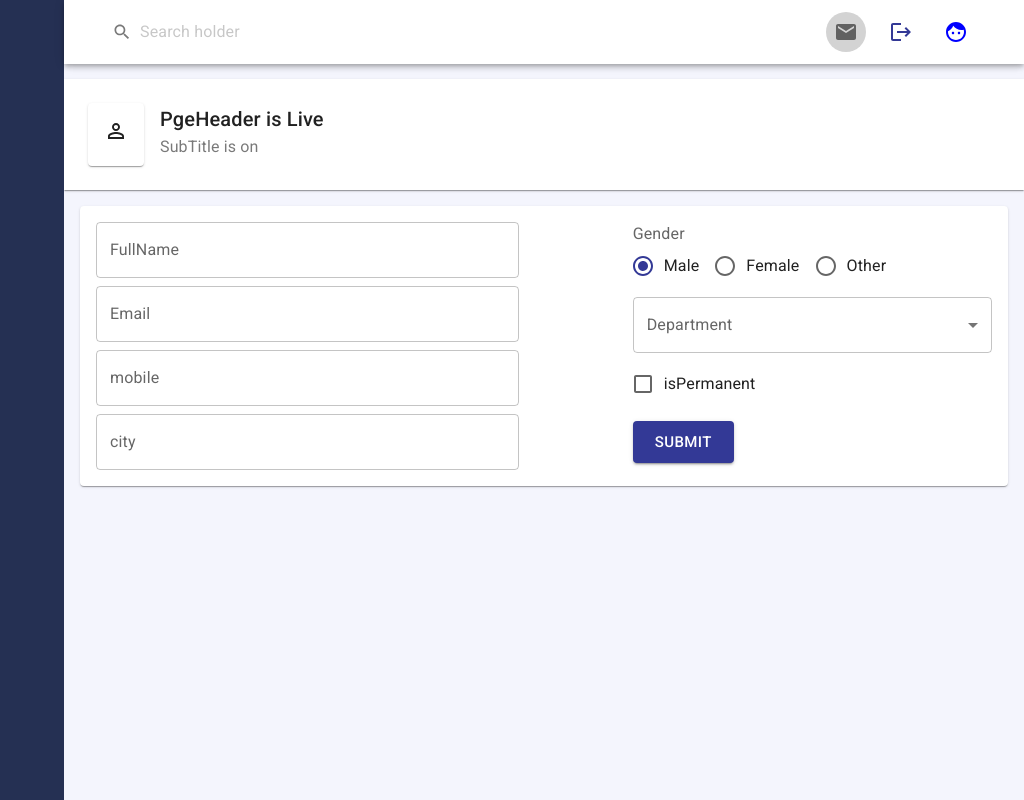
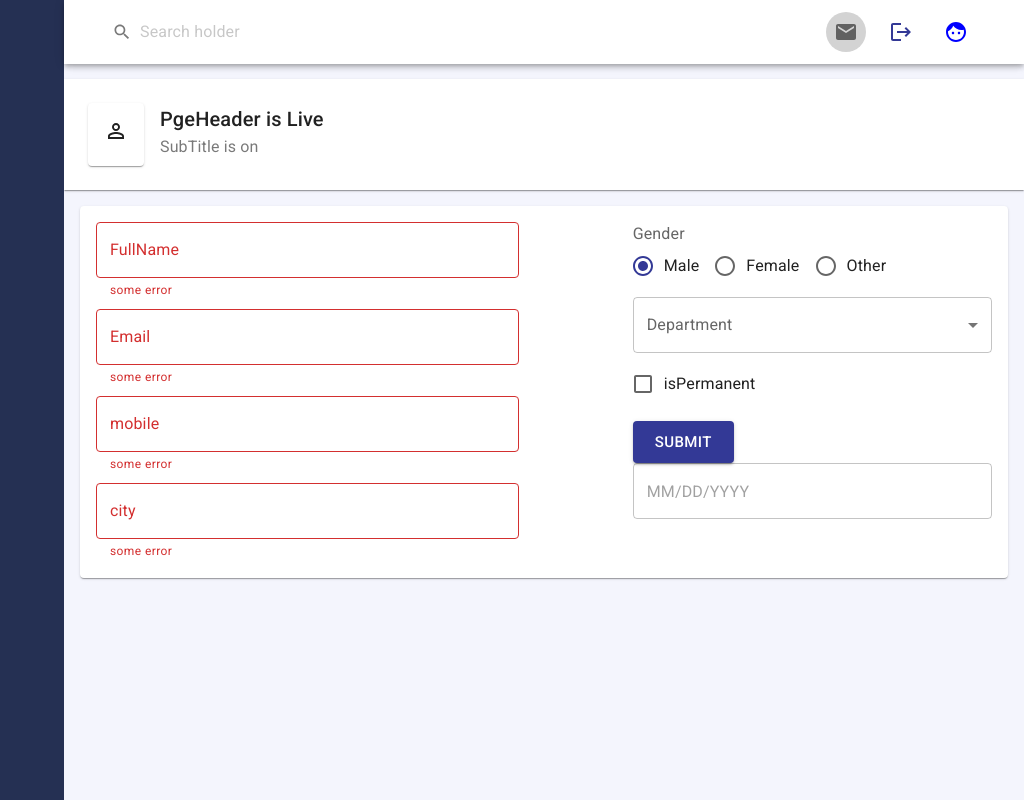
Before and after one commit to mehedihasan-swe/Reactjsweb, a React (Create React App) app in the folder admindashboard/: page / in a window 1280 px wide. Shown: the whole page, without its empty margins (256-1280 px from the left). Built offline with nearby package versions, Linux system fonts and the light colour scheme.

Commit message:
[Style][Feat] Added Calendar and install muiX datepicker

```diff
--- a/admindashboard/package.json
+++ b/admindashboard/package.json
@@ -10,9 +10,11 @@
     "@mui/lab": "^6.0.0-beta.26",
     "@mui/material": "^6.4.1",
     "@mui/styles": "^6.4.1",
+    "@mui/x-date-pickers": "^7.26.0",
     "@testing-library/jest-dom": "^5.17.0",
     "@testing-library/react": "^13.4.0",
     "@testing-library/user-event": "^13.5.0",
+    "dayjs": "^1.11.13",
     "jss": "^10.10.0",
     "react": "^19.0.0",
     "react-dom": "^19.0.0",
--- a/admindashboard/src/controls/Input.js
+++ b/admindashboard/src/controls/Input.js
@@ -12,6 +12,8 @@ export default function Input(props) {
                 label={label}
                 value={value}
                 onChange={onChange}
+                error
+                helperText="some error"
             />
 
         </>
--- a/admindashboard/src/pages/Employees/EmployeeForm.js
+++ b/admindashboard/src/pages/Employees/EmployeeForm.js
@@ -1,19 +1,21 @@
 
-import { Box,Grid2} from '@mui/material';
+import { Box, Grid2 } from '@mui/material';
 
 import Useform, { Form } from '../../components/Useform';
 import { Control } from '../../controls/control/Control';
 import *as EmployeeServices from '../../service/EmployeeServices';
+import { DatePicker, LocalizationProvider } from '@mui/x-date-pickers';
+import { AdapterDayjs } from '@mui/x-date-pickers/AdapterDayjs';
 
-const genderItems=[
+const genderItems = [
     {
-    id:'Male', title: 'Male'
+        id: 'Male', title: 'Male'
     },
     {
-     id:'Female', title: 'Female'
+        id: 'Female', title: 'Female'
     },
     {
-     id:'Other', title: 'Other'
+        id: 'Other', title: 'Other'
     }
 
 ]
@@ -40,7 +42,7 @@ export default function EmployeeForm() {
             <Form>
                 <Box sx={{ width: '100%' }}>
                     <Grid2 container rowSpacing={1} columnSpacing={3}>
-                        <Grid2 size={{xs:12, md:7}}>
+                        <Grid2 size={{ xs: 12, md: 7 }}>
                             <Grid2 container rowSpacing={1} columnSpacing={3}>
                                 <Grid2 size={{ xs: 12, md: 10 }}>
 
@@ -78,7 +80,7 @@ export default function EmployeeForm() {
                                 </Grid2>
                             </Grid2>
                         </Grid2>
-                        <Grid2 size={{xs:12, md:5}}>
+                        <Grid2 size={{ xs: 12, md: 5 }}>
                             <Control.RadioGroups
                                 name="gender"
                                 label="Gender"
@@ -105,6 +107,9 @@ export default function EmployeeForm() {
                                     type="submit"
                                 />
                             </Box>
+                            <LocalizationProvider dateAdapter={AdapterDayjs}>
+                                <DatePicker />
+                            </LocalizationProvider>
                         </Grid2>
                     </Grid2>
                 </Box>
```
Also changed, not shown: 1 other file (tests, documents, lock files or other folders). Lines whose indentation alone changed are shown as unchanged.
